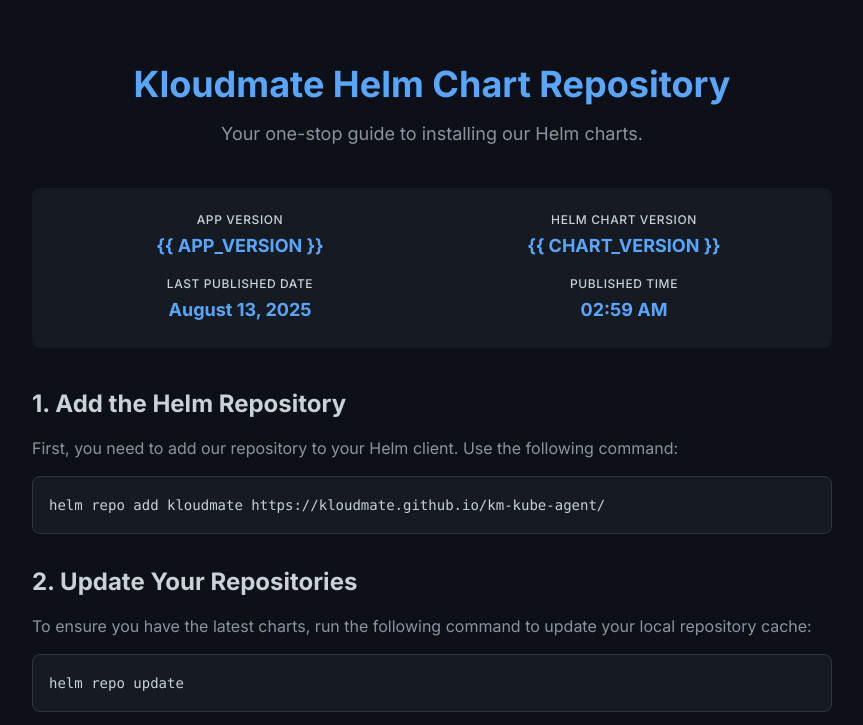
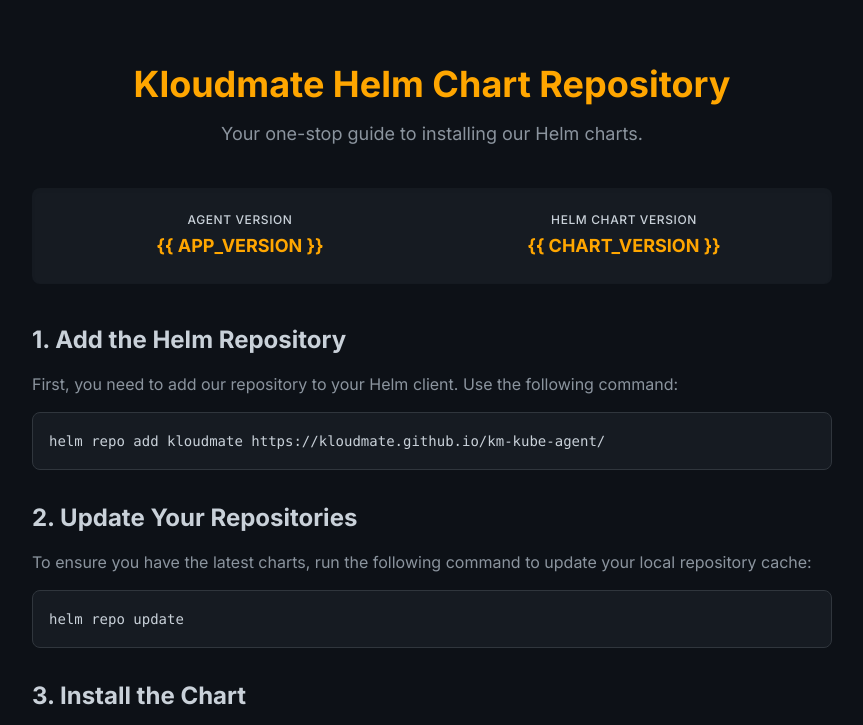
Before and after one commit to kloudmate/km-agent, a plain HTML site: page index.html in a window 1280 px wide. Shown: the top 725 px of the page, without its empty margins (208-1071 px from the left). Drawn offline with nearby package versions, Linux system fonts and the light colour scheme.

Commit message:
update index.html

```diff
--- a/index.html
+++ b/index.html
@@ -28,7 +28,7 @@
 
     <div class="max-w-4xl w-full mx-auto p-8 md:p-12 bg-[#0d1117] rounded-lg shadow-xl">
         <div class="text-center mb-10">
-            <h1 class="text-4xl font-bold text-[#58a6ff]">Kloudmate Helm Chart Repository</h1>
+            <h1 class="text-4xl font-bold text-[#FFA600]">Kloudmate Helm Chart Repository</h1>
             <p class="mt-4 text-lg text-[#8b949e]">Your one-stop guide to installing our Helm charts.</p>
         </div>
 
@@ -36,20 +36,12 @@
         <div class="bg-[#161b22] text-[#8b949e] p-6 rounded-lg shadow-inner mb-10">
             <div class="grid grid-cols-2 gap-4 text-center">
                 <div class="flex flex-col items-center">
-                    <span class="text-xs font-medium uppercase tracking-wider text-[#c9d1d9]">App Version</span>
-                    <span id="app-version" class="mt-1 text-lg font-bold text-[#58a6ff]">{{ APP_VERSION }}</span>
+                    <span class="text-xs font-medium uppercase tracking-wider text-[#c9d1d9]">Agent Version</span>
+                    <span id="app-version" class="mt-1 text-lg font-bold text-[#FFA600]">{{ APP_VERSION }}</span>
                 </div>
                 <div class="flex flex-col items-center">
                     <span class="text-xs font-medium uppercase tracking-wider text-[#c9d1d9]">Helm Chart Version</span>
-                    <span id="chart-version" class="mt-1 text-lg font-bold text-[#58a6ff]">{{ CHART_VERSION }}</span>
-                </div>
-                <div class="flex flex-col items-center">
-                    <span class="text-xs font-medium uppercase tracking-wider text-[#c9d1d9]">Last Published Date</span>
-                    <span id="published-date" class="mt-1 text-lg font-bold text-[#58a6ff]"></span>
-                </div>
-                <div class="flex flex-col items-center">
-                    <span class="text-xs font-medium uppercase tracking-wider text-[#c9d1d9]">Published Time</span>
-                    <span id="published-time" class="mt-1 text-lg font-bold text-[#58a6ff]"></span>
+                    <span id="chart-version" class="mt-1 text-lg font-bold text-[#FFA600]">{{ CHART_VERSION }}</span>
                 </div>
             </div>
         </div>
```
